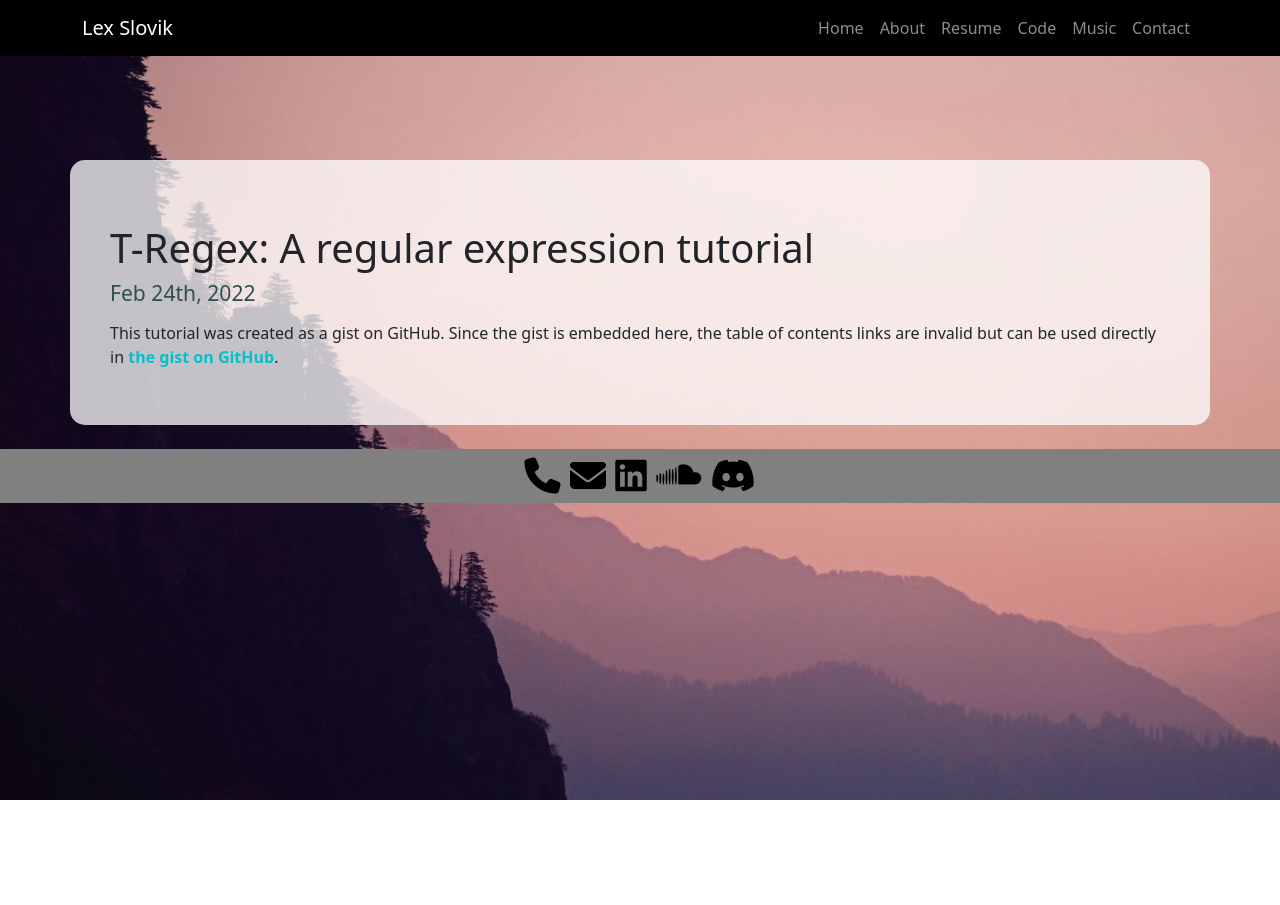
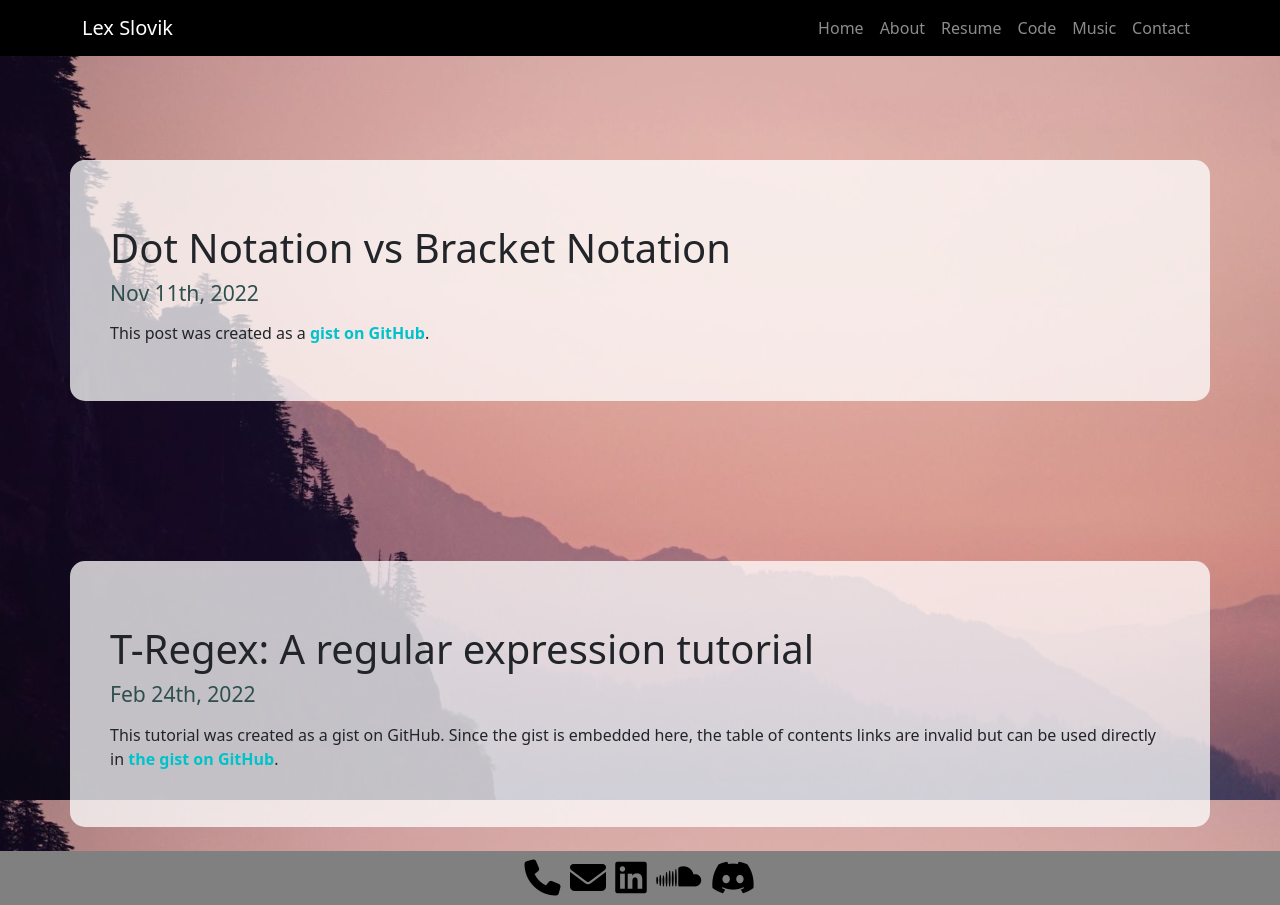
Before and after one commit to lexslo/portfolio-v2, a website: page blog.html in a window 1280 px wide. Before the commit the page ends 800 px from the top, so only its background shows below. Drawn offline with nearby package versions, Linux system fonts and the light colour scheme.

Commit message:
add new blog post

```diff
--- a/blog.html
+++ b/blog.html
@@ -44,6 +44,19 @@
      <!-- blog posts -->
      <section>
         <div class="blog-post container">
+            <h1>Dot Notation vs Bracket Notation</h1>
+            <h3 class="date">Nov 11th, 2022</h3>
+            <div class="row mt-3 blog-text">
+                <p>
+                    This post was created as a <a href="https://gist.github.com/lexslo/91c2132eff0166ee68a00d57821be08a"><b>gist on GitHub</b></a>.
+                </p>
+
+                <script src="https://gist.github.com/lexslo/91c2132eff0166ee68a00d57821be08a.js"></script>
+            </div>
+    </section>
+
+     <section>
+        <div class="blog-post container">
             <h1>T-Regex: A regular expression tutorial</h1>
             <h3 class="date">Feb 24th, 2022</h3>
             <div class="row mt-3 blog-text">
@@ -54,6 +67,7 @@
                 <script src="https://gist.github.com/lexslo/e9d485fd46214aa39207a96d752c325a.js"></script>
             </div>
     </section>
+
 
     <!-- <section>
         <div class="blog-post container">
```
